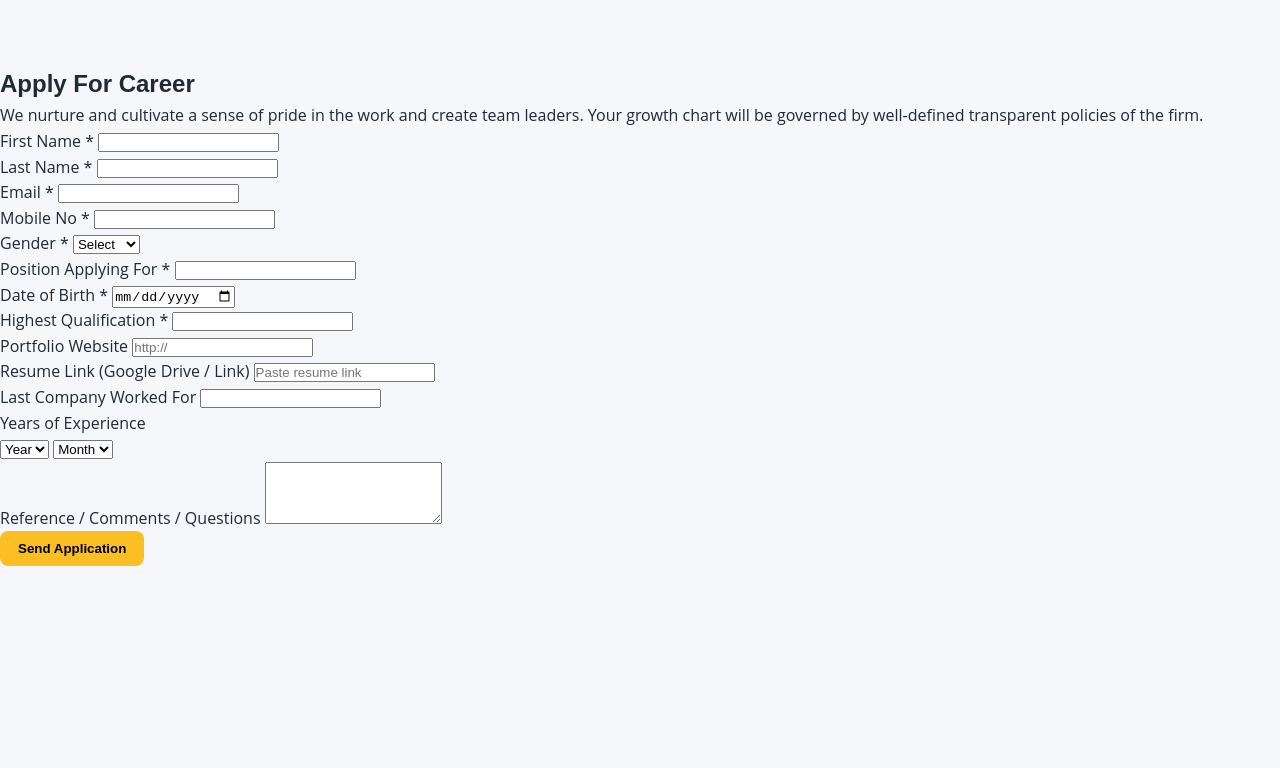
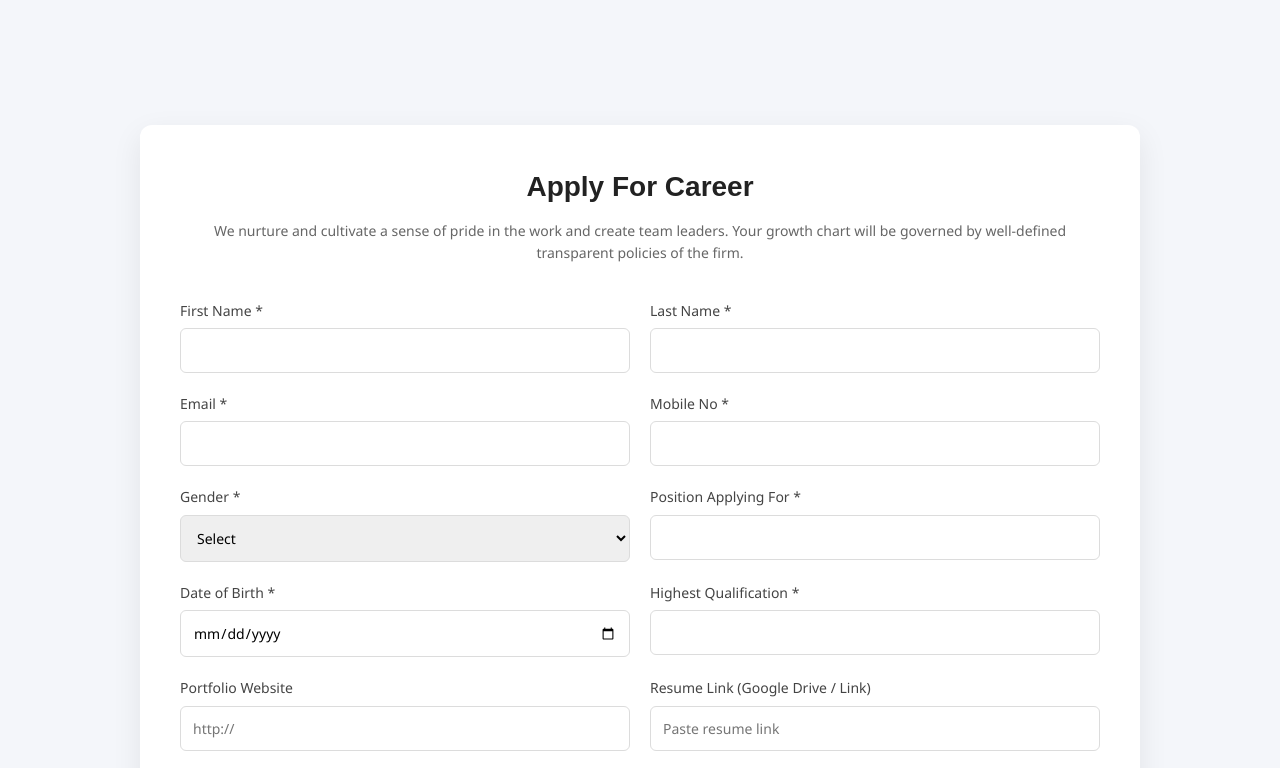
Before and after one commit to thatpythonguy2374-png/perfect_accounting, a website: page careers.html in a window 1280 px wide. Shown: the top 768 px of the page. Drawn offline with nearby package versions, Linux system fonts and the light colour scheme.

Commit message:
Update style1.css

```diff
--- a/style1.css
+++ b/style1.css
@@ -182,16 +182,19 @@ display:block;
 ================================ */
 
 .btn-primary{
-    background:#fbbf24;
-    border:none;
-    padding:10px 18px;
-    border-radius:8px;
-    font-weight:600;
-    cursor:pointer;
-    color:black !important;
-    text-decoration:none;
+background:#fbbf24;
+color:#000 !important;
+padding:10px 18px;
+border: none;
+border-radius:10px;
+font-weight:600;
+text-decoration:none;
+display:inline-flex;
+align-items:center;
+justify-content:center;
+white-space:nowrap;
+transition:0.25s ease;
 }
-
 .btn-primary:active,.btn:active{
     transform: scale(0.96);
 }
@@ -546,6 +549,143 @@ hr{
     transform: translateX(8px);  /* slides right */
 }
 
+*{
+margin:0;
+padding:0;
+box-sizing:border-box;
+font-family:Segoe UI, Arial, sans-serif;
+}
+
+body{
+background:#f4f6fa;
+}
+
+/* Section */
+
+.career-section{
+padding:60px 20px;
+display:flex;
+justify-content:center;
+}
+
+/* Container */
+
+.career-container{
+max-width:1000px;
+width:100%;
+background:#fff;
+padding:40px;
+border-radius:12px;
+box-shadow:0 10px 30px rgba(0,0,0,0.08);
+}
+
+/* Title */
+
+.career-title{
+text-align:center;
+font-size:28px;
+margin-bottom:10px;
+color:#222;
+}
+
+.career-subtitle{
+text-align:center;
+font-size:14px;
+color:#666;
+margin-bottom:35px;
+line-height:1.6;
+}
+
+/* Grid */
+
+.form-grid{
+display:grid;
+grid-template-columns:1fr 1fr;
+gap:20px;
+}
+
+/* Inputs */
+
+.form-group{
+display:flex;
+flex-direction:column;
+}
+
+.form-group label{
+font-size:14px;
+margin-bottom:6px;
+color:#444;
+}
+
+.form-group input,
+.form-group select,
+.form-group textarea{
+padding:12px;
+border:1px solid #dcdcdc;
+border-radius:6px;
+font-size:14px;
+transition:0.2s;
+}
+
+/* Focus */
+
+.form-group input:focus,
+.form-group select:focus,
+.form-group textarea:focus{
+border-color:#ffb400;
+outline:none;
+}
+
+/* Experience row */
+
+.experience-select{
+display:flex;
+gap:10px;
+}
+
+/* Full width */
+
+.full-width{
+margin-top:20px;
+}
+
+/* Submit */
+
+.submit-area{
+text-align:center;
+margin-top:30px;
+}
+
+.submit-btn{
+background:#f4b400;
+color:#000;
+border:none;
+padding:12px 35px;
+font-size:16px;
+border-radius:8px;
+cursor:pointer;
+font-weight:600;
+transition:0.2s;
+}
+
+.submit-btn:hover{
+background:#e3a600;
+}
+
+/* Mobile */
+
+@media(max-width:768px){
+
+.form-grid{
+grid-template-columns:1fr;
+}
+
+.career-container{
+padding:25px;
+}
+
+}
+
 
 
 /* ================================
@@ -581,11 +721,6 @@ margin:0 8px;
 font-size:14px;
 }
 
-.btn-primary{
-padding:8px 14px;
-font-size:14px;
-white-space:nowrap;
-}
 
 }
 
```
